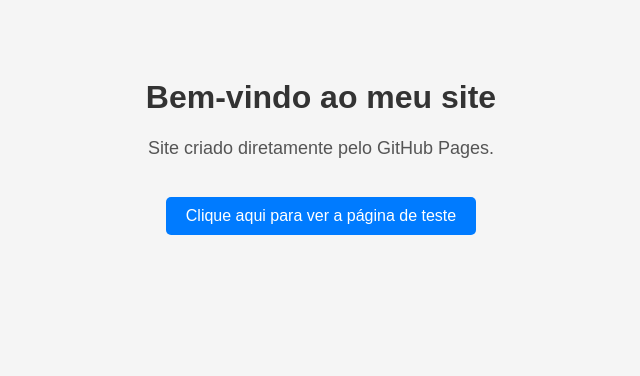
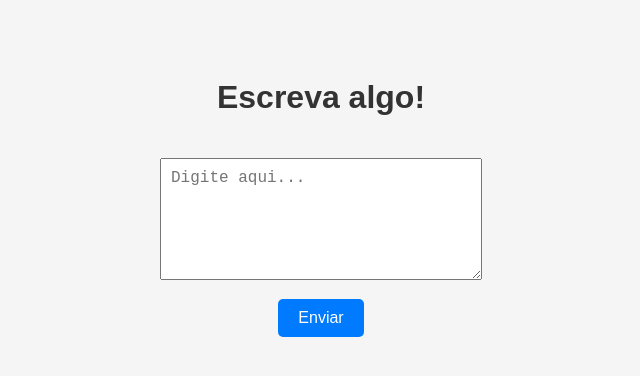
Before and after one commit to Gerson11144/kdkkdjd, a plain HTML site: page index.html in a window 1280 px wide. Shown: the whole page, without its empty margins (319-959 px from the left). Drawn offline with Linux system fonts and the light colour scheme.

Commit message:
Update index.html

```diff
--- a/index.html
+++ b/index.html
@@ -2,7 +2,7 @@
 <html lang="pt-BR">
 <head>
     <meta charset="UTF-8">
-    <title>Meu site</title>
+    <title>Meu site com caixa de texto</title>
     <style>
         body {
             font-family: Arial, sans-serif;
@@ -13,27 +13,44 @@
         h1 {
             color: #333333;
         }
-        p {
+        textarea {
+            width: 300px;
+            height: 100px;
+            margin-top: 20px;
+            padding: 10px;
+            font-size: 16px;
+        }
+        button {
+            margin-top: 15px;
+            padding: 10px 20px;
+            font-size: 16px;
+            cursor: pointer;
+            background-color: #007bff;
+            color: white;
+            border: none;
+            border-radius: 5px;
+        }
+        button:hover {
+            background-color: #0056b3;
+        }
+        #resultado {
+            margin-top: 20px;
             font-size: 18px;
             color: #555555;
-        }
-        a {
-            display: inline-block;
-            margin-top: 20px;
-            padding: 10px 20px;
-            background-color: #007bff;
-            color: white;
-            text-decoration: none;
-            border-radius: 5px;
-        }
-        a:hover {
-            background-color: #0056b3;
         }
     </style>
 </head>
 <body>
-    <h1>Bem-vindo ao meu site</h1>
-    <p>Site criado diretamente pelo GitHub Pages.</p>
-    <a href="teste-1.html">Clique aqui para ver a página de teste</a>
+    <h1>Escreva algo!</h1>
+    <textarea id="caixaTexto" placeholder="Digite aqui..."></textarea><br>
+    <button onclick="mostrarTexto()">Enviar</button>
+    <div id="resultado"></div>
+
+    <script>
+        function mostrarTexto() {
+            var texto = document.getElementById("caixaTexto").value;
+            document.getElementById("resultado").innerText = "Você escreveu: " + texto;
+        }
+    </script>
 </body>
 </html>
```
